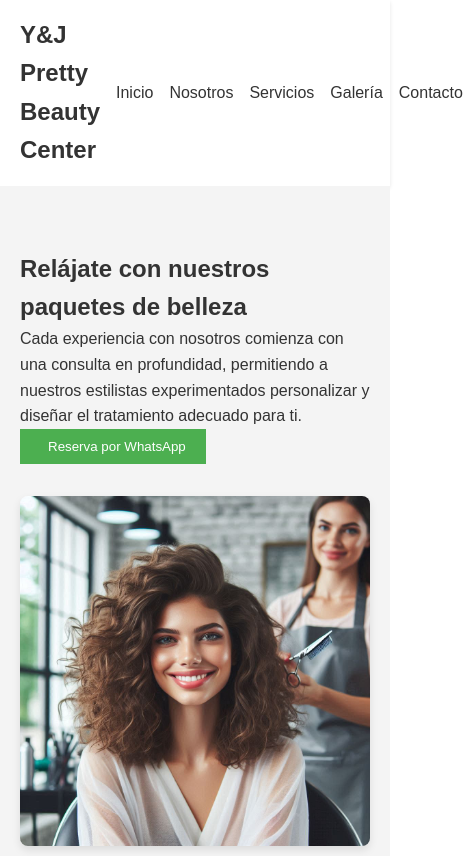
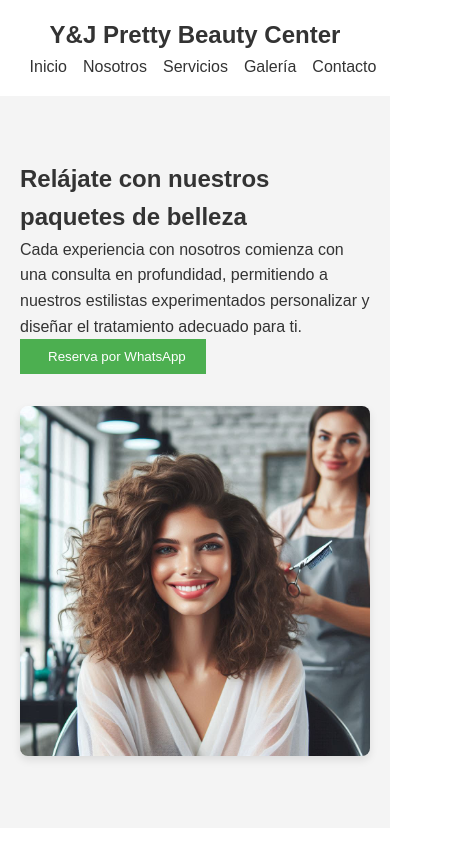
Before and after one commit to yerison74/web, a plain HTML site: page index.html in a window 390 px wide. Shown: the top 856 px of the page, 463 px wide, since content can reach past the window. Drawn offline with nearby package versions, Linux system fonts and the light colour scheme.

Commit message:
Update styles.css

```diff
--- a/styles.css
+++ b/styles.css
@@ -192,8 +192,12 @@ footer {
     text-align: center;
     padding: 1rem 0;
 }
+@media (max-width: 768px) {
+    header .container {
+        flex-direction: column;
+        text-align: center;
+    }
 
-@media (max-width: 768px) {
     #home .container,
     .about-content,
     #contact .container {
@@ -203,4 +207,8 @@ footer {
     .services-grid {
         grid-template-columns: 1fr;
     }
+
+    .social-icons {
+        justify-content: center;
+    }
 }
```
